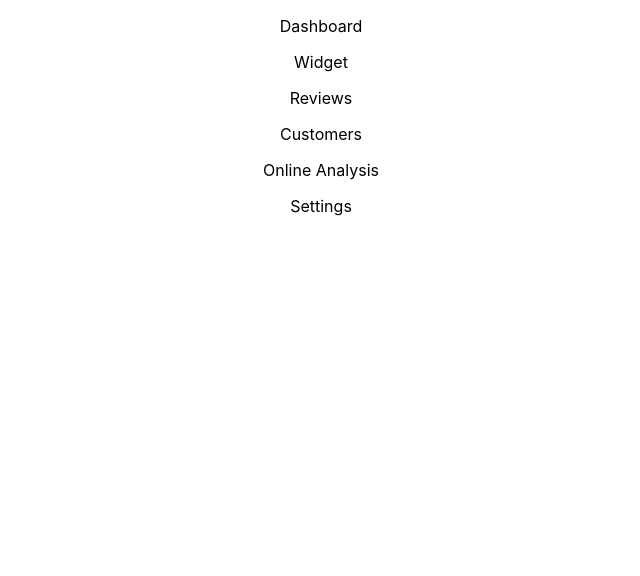
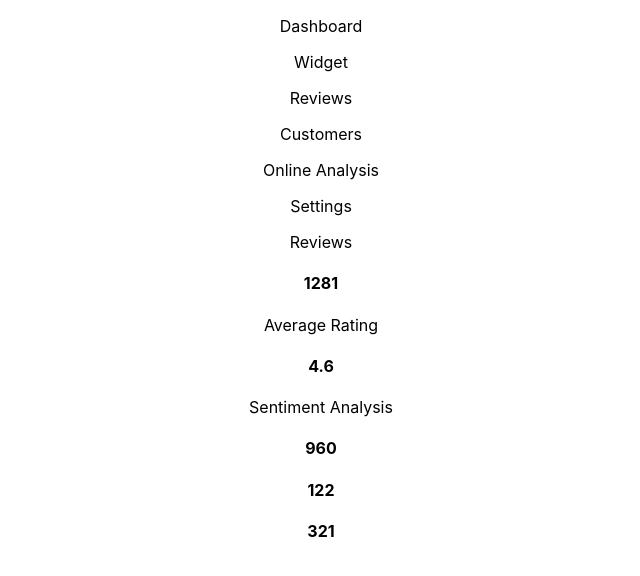
Before and after one commit to illnessink/dashboard, a React (Create React App) app: page / in a window 1280 px wide. Shown: the top 576 px of the page, without its empty margins (319-959 px from the left). Built offline with nearby package versions, Linux system fonts and the light colour scheme.

Commit message:
wip: adds Info boxes to App

```diff
--- a/src/App.js
+++ b/src/App.js
@@ -1,10 +1,15 @@
-import Sidebar from './components/Sidebar'
+import Sidebar from './components/Sidebar';
+import Info from './components/Info';
 import './App.css';
 
 function App() {
   return (
     <div className="App">
       <Sidebar />
+      <Info whichTitle="Reviews" statOne={1281} />
+      <Info whichTitle="Average Rating" statOne={4.6} />
+      <Info whichTitle="Sentiment Analysis" statOne={960} statTwo={122} statThree={321} />
+
     </div>
   );
 }
```
